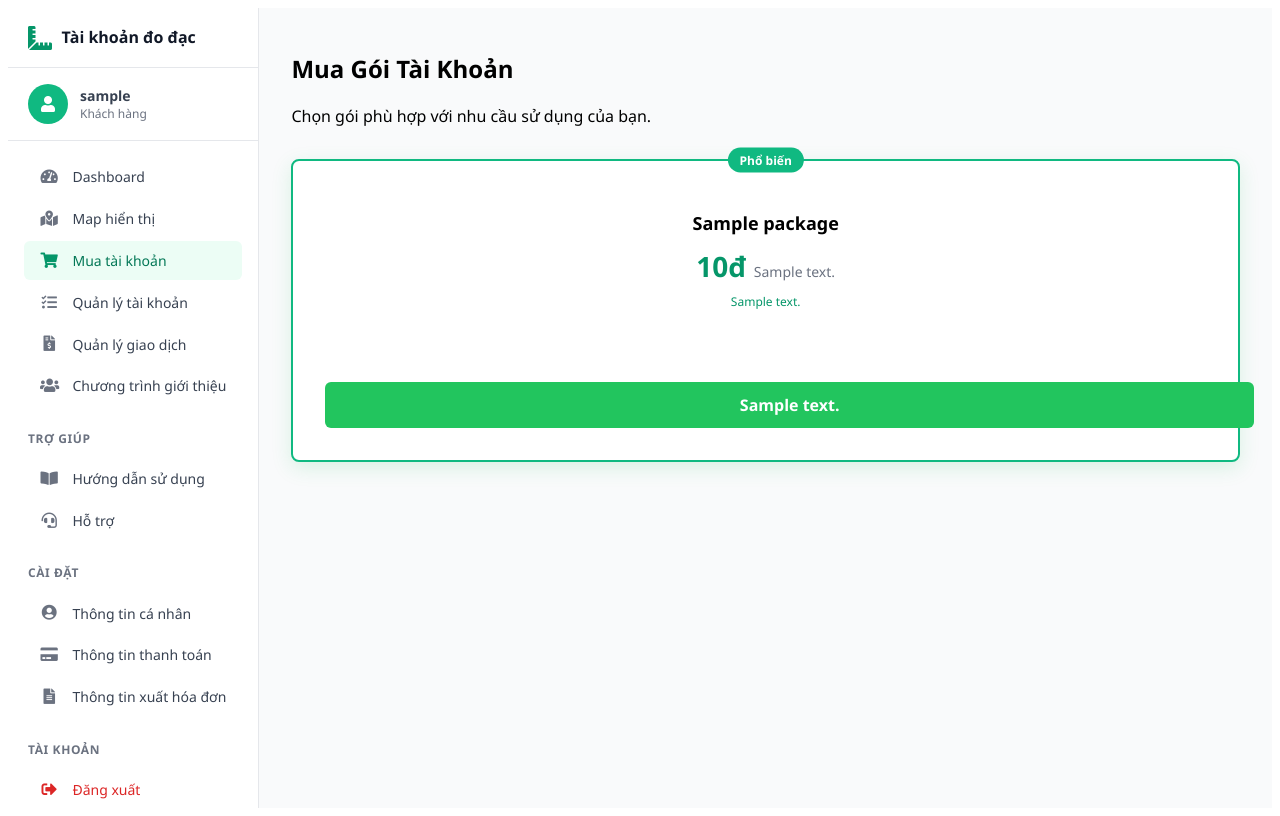
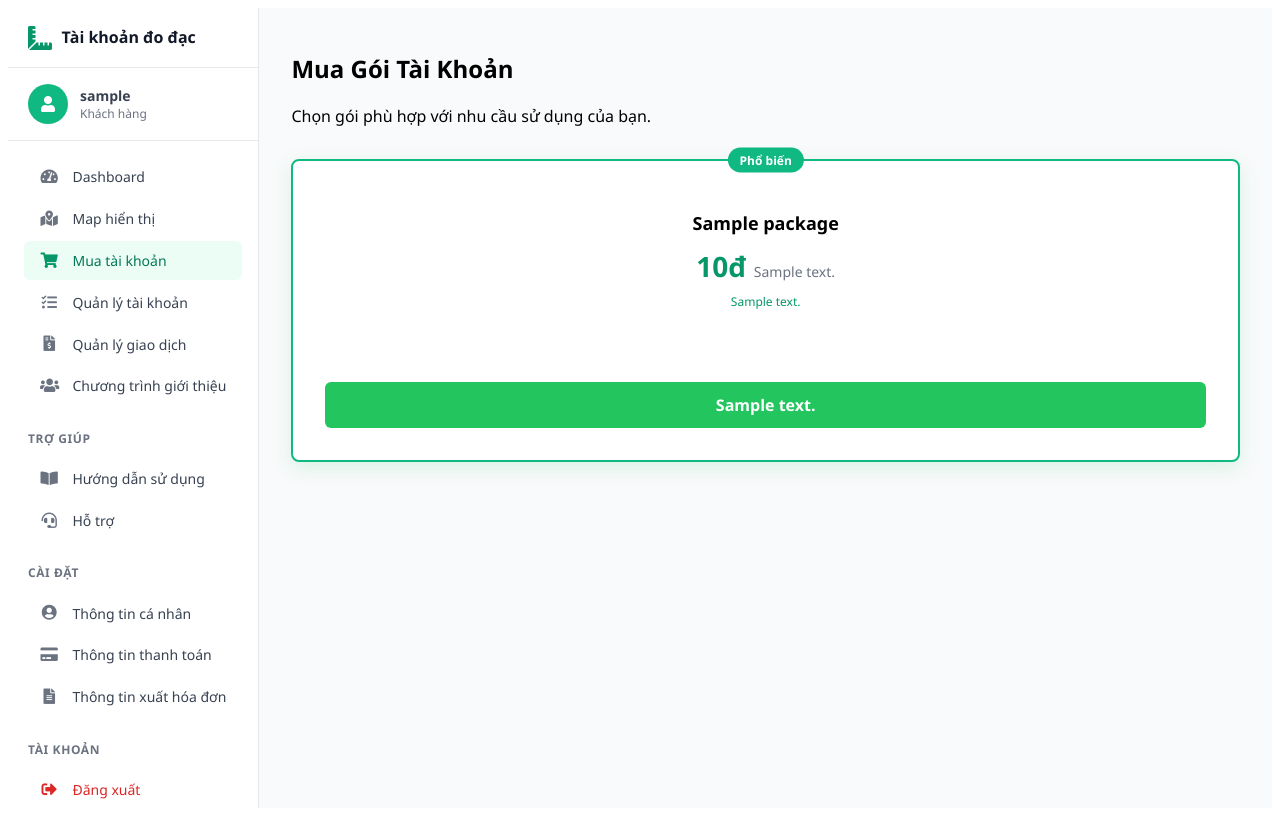
Before and after one commit to team3hailong/rtk_web, a PHP site: page /test_web-main/pages/purchase/packages.php in a window 1280 px wide. Run offline with PHP 8.4, Linux system fonts and the light colour scheme; the visitor is signed in with stand-in values (Sample User, id 1); tables that the repository leaves empty or names only in its code hold one stand-in row (values such as "Sample post").

Commit message:
sửa button package

```diff
--- a/public/pages/purchase/packages.php
+++ b/public/pages/purchase/packages.php
@@ -142,6 +142,7 @@ include $project_root_path . '/private/includes/header.php';
         transition: background-color 0.2s ease;
         cursor: pointer;
         margin-top: auto; /* Đảm bảo nút luôn ở dưới cùng */
+        box-sizing: border-box; /* Prevent overflow due to padding */
     }
 
     .btn-select-package:hover {
```
